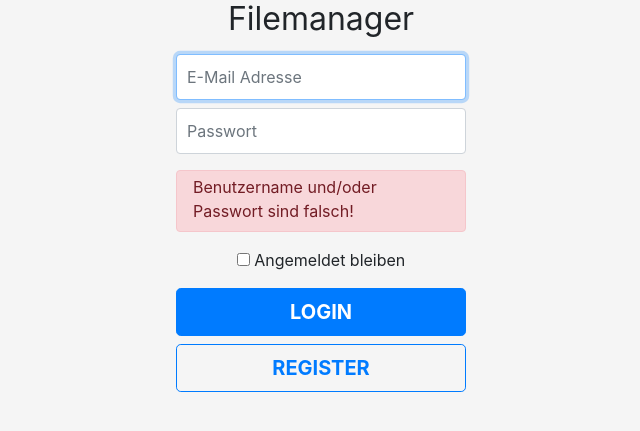
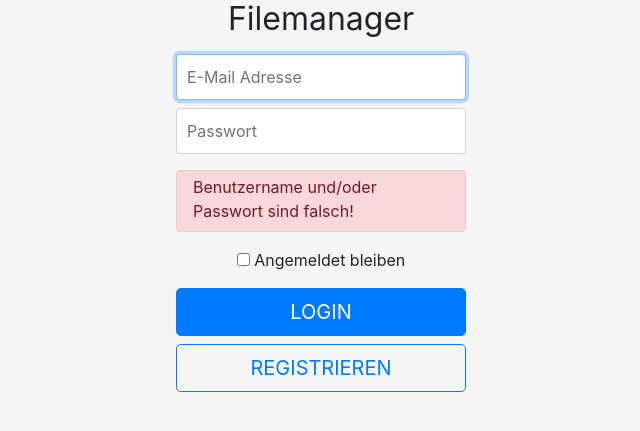
Before and after one commit to Jo-Chris/FileManager, a PHP site: the page made by includes/views/login.php in a window 1280 px wide. Shown: the part 204-635 px from the top of the page, without its empty margins (319-959 px from the left). Run offline with PHP 8.4, Linux system fonts and the light colour scheme; the template is opened without the code that fills it, so the values that code supplies are empty; some libraries are stand-ins or nearby versions.

Commit message:
change button labels

```diff
--- a/includes/views/login.php
+++ b/includes/views/login.php
@@ -25,8 +25,8 @@
                 </label>
             </div>
             <div>
-                <button class="btn btn-lg btn-primary btn-block font-weight-bold text-uppercase" type="submit">Login</button>
-                <a href="<?php echo URL_PATH; ?>/register" class="btn btn-lg btn btn-outline-primary btn-block font-weight-bold text-uppercase" id="register">Register</a>
+                <button class="btn btn-lg btn-primary btn-block text-uppercase" type="submit">Login</button>
+                <a href="<?php echo URL_PATH; ?>/register" class="btn btn-lg btn btn-outline-primary btn-block text-uppercase" id="register">Registrieren</a>
             </div>
         </form>
     </div>
--- a/includes/views/register.php
+++ b/includes/views/register.php
@@ -44,7 +44,7 @@
                 </div>
             </div>
             <div class="mt-3">
-                <button class="btn btn-lg btn-primary btn-block font-weight-bold text-uppercase" type="submit" id="registerBtn">Jetzt registrieren</button>
+                <button class="btn btn-lg btn-primary btn-block text-uppercase" type="submit" id="registerBtn">Jetzt registrieren</button>
             </div>
         </form>
     </div>
```
